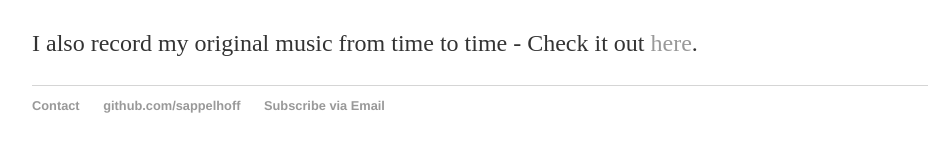
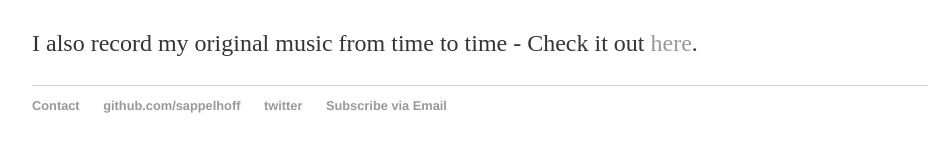
Before and after one commit to sappelhoff/sappelhoff.github.io, a Jekyll site: the page built from about/index.html, in a window 1280 px wide. Shown: the part 285-437 px from the top of the page, without its empty margins (160-1098 px from the left). Built offline with Jekyll 4.4.1, drawn with Linux system fonts in a browser that asks for light colours.

Commit message:
added link to twitter

```diff
--- a/_layouts/default.html
+++ b/_layouts/default.html
@@ -24,8 +24,9 @@
     		<ul>
         		<li><a href="/contact">Contact</a></li>
         		<li><a target="_blank" href="https://github.com/sappelhoff">github.com/sappelhoff</a></li>
-				<li><a target="_blank" href="https://feedburner.google.com/fb/a/mailverify?uri=StefanAppelhoff&amp;loc=en_US">Subscribe via Email</a></li>
-			</ul>
+						<li><a target="_blank" href="https://twitter.com/stefanappelhoff">twitter</a></li>
+						<li><a target="_blank" href="https://feedburner.google.com/fb/a/mailverify?uri=StefanAppelhoff&amp;loc=en_US">Subscribe via Email</a></li>
+				</ul>
 
 		</footer>
 
```
